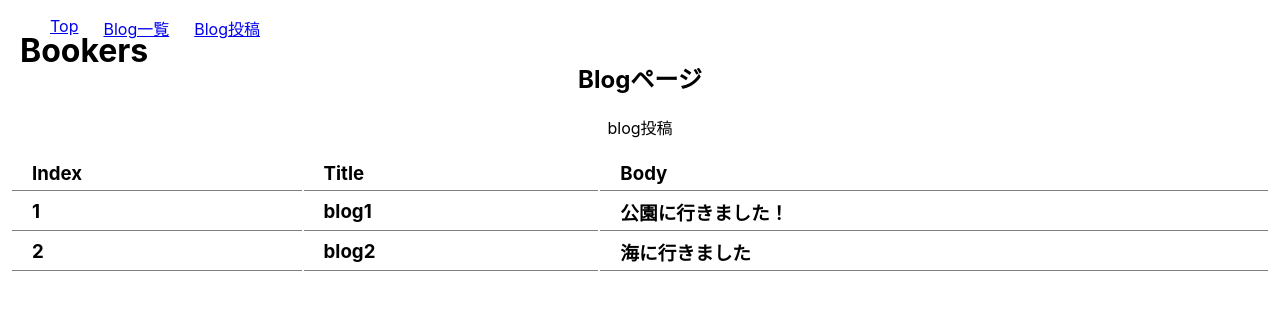
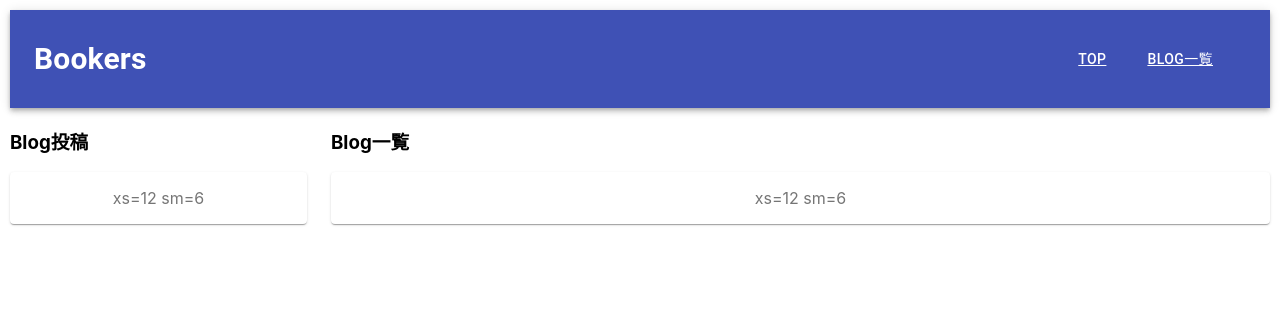
Before and after one commit to suguru-3u/reactStudyProject, a React (Create React App) app: page /blog in a window 1280 px wide. Shown: the top 310 px of the page. Built offline with nearby package versions, Linux system fonts and the light colour scheme; the HTML template or start-up script is replaced by a standard one.

Commit message:
design change

```diff
--- a/src/Header/Header.js
+++ b/src/Header/Header.js
@@ -1,23 +1,43 @@
-// import React from 'react';
-import React,{Component} from 'react';
+import React from 'react';
+import { makeStyles } from '@material-ui/core/styles';
+import AppBar from '@material-ui/core/AppBar';
+import Toolbar from '@material-ui/core/Toolbar';
+import Typography from '@material-ui/core/Typography';
+import Button from '@material-ui/core/Button';
+import IconButton from '@material-ui/core/IconButton';
+import MenuIcon from '@material-ui/icons/Menu';
 import Heading from './Heading';
 import Menu from './Menu';
 
-class Header extends Component{
-    headerStyle ={
-        textAlign:"right"
-    }
 
-  render(){
-    return(
-      <div style={this.style}>
-        <header>
-          <Heading />
-          <Menu />
-        </header>
-      </div>
-    );
-  }
+const useStyles = makeStyles((theme) => ({
+  root: {
+    flexGrow: 1,
+  },
+  menuButton: {
+    marginRight: theme.spacing(2),
+  },
+  title: {
+    flexGrow: 1,
+  },
+}));
+
+export default function ButtonAppBar() {
+  const classes = useStyles();
+
+  return (
+    <div className={classes.root}>
+      <AppBar position="static">
+        <Toolbar>
+          {/* <IconButton edge="start" className={classes.menuButton} color="inherit" aria-label="menu">
+            <MenuIcon />
+          </IconButton> */}
+          <Typography variant="h6" className={classes.title}>
+            <Heading />
+          </Typography>
+           <Menu />
+        </Toolbar>
+      </AppBar>
+    </div>
+  );
 }
-
-export default Header;
--- a/src/Header/Heading.js
+++ b/src/Header/Heading.js
@@ -3,15 +3,9 @@ import React,{Component} from 'react';
 
 class Heading extends Component{
 
-  logStyle = {
-      position: "absolute",
-      left: "20px",
-      top: "10px",
-  }
-
   render(){
     return(
-        <h1 style={this.logStyle}>Bookers</h1>
+        <h2>Bookers</h2>
     );
   }
 }
--- a/src/Header/Menu.js
+++ b/src/Header/Menu.js
@@ -5,26 +5,22 @@ import { Link } from 'react-router-dom'
 // import MainBlog from '../Main/MainBlog';
 // import MainBlogAdd from '../Main/MainBlogAdd';
 // import MainBlogEdit from '../Main/MainBlogEdit';
+import Button from '@material-ui/core/Button';
 
 class Menu extends Component{
 
-    ulStyle = {
-        display: "flex"
-    }
-
-
     liStyle = {
-        display: "inline-block",
+        color: "white",
         marginRight: "25px"
     }
 
     render(){
         return(
-            <ul style={this.ulStyle}>
-                <li style={this.liStyle}><Link to="/" style={this.li}>Top</Link></li>
-                <li style={this.liStyle}><Link to="/blog" style={this.li}>Blog一覧</Link></li>
-                <li style={this.liStyle}><Link to="/blogadd" style={this.li}>Blog投稿</Link></li>
-            </ul>
+            <div>
+                <Button color="inherit"><Link to="/" style={this.liStyle}>Top</Link></Button>
+                <Button color="inherit"><Link to="/blog" style={this.liStyle}>Blog一覧</Link></Button>
+            </div>
+
         );
     }
 }
--- a/src/Main/MainBlog.js
+++ b/src/Main/MainBlog.js
@@ -1,62 +1,34 @@
-import React,{Component} from 'react';
+import React from 'react';
+import { makeStyles } from '@material-ui/core/styles';
+import Paper from '@material-ui/core/Paper';
+import Grid from '@material-ui/core/Grid';
 
-class MainBlog extends Component {
-    h2 = {
-        textAlign:"center"
-    }
+const useStyles = makeStyles((theme) => ({
+  root: {
+    flexGrow: 1,
+  },
+  paper: {
+    padding: theme.spacing(2),
+    textAlign: 'center',
+    color: theme.palette.text.secondary,
+  },
+}));
 
-    p = {
-        textAlign:"center"
-    }
+export default function FullWidthGrid() {
+  const classes = useStyles();
 
-    tableStyle ={
-        margin:"0px",
-        padding:"0px",
-        width:"100%",
-    }
-
-
-    data = [
-        {title:'blog1',
-        body:"公園に行きました！"},
-        {title:"blog2",
-        body:"海に行きました"}
-    ];
-
-    constructor(proos){
-        super(proos);
-        this.blogindex = this.blogindex.bind(this);
-    }
-
-    blogindex(){
-        console.log(this.data);
-        const dataBlog = this.data.map((value,index) =>
-            <tr key={index}><th>{index + 1}</th><th>{value.title}</th><th>{value.body}</th></tr>
-        );
-        console.log(dataBlog);
-        return(
-            <table style={this.tableStyle}>
-                <thead>
-                    <tr>
-                        <th>Index</th><th>Title</th><th>Body</th>
-                    </tr>
-                </thead>
-                <tbody>
-                    {dataBlog}
-                </tbody>
-            </table>
-        )
-    }
-
-    render(){
-        return(
-            <div>
-                <h2 style={this.h2}>Blogページ</h2>
-                <p style={this.p}>blog投稿
-                </p>
-                {this.blogindex()}
-            </div>
-        );
-    }
+  return (
+    <div className={classes.root}>
+        <Grid container spacing={3}>
+            <Grid item xs={12} sm={3}>
+                <h3>Blog投稿</h3>
+            <Paper className={classes.paper}>xs=12 sm=6</Paper>
+            </Grid>
+            <Grid item xs={12} sm={9}>
+                <h3>Blog一覧</h3>
+            <Paper className={classes.paper}>xs=12 sm=6</Paper>
+            </Grid>
+        </Grid>
+    </div>
+  );
 }
-export default MainBlog
--- a/src/Main/MainBlogAdd.js
+++ b/src/Main/MainBlogAdd.js
@@ -1,152 +1,34 @@
-import React,{Component} from 'react';
-import { Link } from 'react-router-dom'
+import React from 'react';
+import { makeStyles } from '@material-ui/core/styles';
+import Paper from '@material-ui/core/Paper';
+import Grid from '@material-ui/core/Grid';
 
-class MainBlogAdd extends Component{
+const useStyles = makeStyles((theme) => ({
+  root: {
+    flexGrow: 1,
+  },
+  paper: {
+    padding: theme.spacing(2),
+    textAlign: 'center',
+    color: theme.palette.text.secondary,
+  },
+}));
 
-    tableStyle ={
-        margin:"0px",
-        padding:"0px",
-    }
+export default function FullWidthGrid() {
+  const classes = useStyles();
 
-    data = [
-        {title:'blog1',
-        body:"公園に行きました！"},
-        {title:"blog2",
-        body:"海に行きました"}
-    ];
-
-    constructor(props){
-        super(props);
-        this.state = {
-            datas:[],
-            title: "",
-            body: "",
-            viewedit:true,
-            editnumber:""
-        };
-        this.doChange = this.doChange.bind(this);
-        this.doAction = this.doAction.bind(this);
-        this.doEditAction = this.doEditAction.bind(this);
-        this.blogindex = this.blogindex.bind(this);
-        this.blogDelete = this.blogDelete.bind(this);
-        this.editview = this.editview.bind(this);
-        this.viewChange = this.viewChange.bind(this);
-    }
-
-    doChange(event){
-        this.setState({[event.target.name]:event.target.value});
-    }
-
-    doEditChange(event){
-        this.setState({[event.target.name]:event.target.value});
-    }
-
-    doAction(event){
-        event.preventDefault();
-        this.setState({
-            datas:[
-                ...this.state.datas,
-                {
-                    title:this.state.title,
-                    body:this.state.body
-                }
-            ],
-            title:"",
-            body:""
-        });
-    }
-
-    doEditAction(event){
-        event.preventDefault();
-        const datas_copy = this.state.datas.slice();
-        datas_copy[this.state.editnumber] = {
-            title:this.state.title,
-            body:this.state.body
-        }
-        this.setState({
-            datas: datas_copy,
-            title:"",
-            body:""
-        });
-    }
-
-    blogindex(){
-        const blogindex = this.state.datas.map((value,index) =>
-            <tr key={index}>
-                <th>{index + 1}</th>
-                <th>{value.title}</th>
-                <th><input type="button" value="Edit" onClick={() => this.editview(index)}/></th>
-                <th><input type="button" value="Delete" onClick={() => this.blogDelete(index)}/></th>
-            </tr>
-        );
-        const blogedit = this.state.editnumber
-        return(
-            <table style={this.tableStyle}>
-                <thead>
-                    <tr>
-                        <th>Index</th><th>Title</th><th></th><th></th>
-                    </tr>
-                </thead>
-                <tbody>
-                    {this.state.viewedit ? (
-                        blogindex
-                    ) : (
-                        <tr key={blogedit}>
-                            <th>{blogedit + 1}</th>
-                            <th>{this.state.datas[blogedit].title}</th>
-                            <th>{this.state.datas[blogedit].body}</th>
-                            <th onClick={this.viewChange}><button>Return</button></th>
-                        </tr>
-                    )}
-                </tbody>
-            </table>
-        )
-    }
-
-    blogDelete(index){
-        this.state.datas.splice(index,1);
-        this.setState({datas: this.state.datas});
-    }
-
-    viewChange(){
-        this.setState({viewedit:!this.state.viewedit});
-    }
-
-    editview(number){
-        this.setState({editnumber:number});
-        this.viewChange();
-    }
-
-    render(){
-        return(
-            <div className="App">
-                {this.state.viewedit ? (
-                    <h2>BlogIndex</h2>
-                ) : (
-                    <h2>BlogEdit</h2>
-                )}
-                {this.state.viewedit ? (
-                    <form onSubmit={this.doAction} >
-                        <p>Title</p>
-                        <input type="text" name="title"  onChange={this.doChange} value={this.state.title} required/>
-                        <p>Body</p>
-                        <input type="text" name="body"  onChange={this.doChange} value={this.state.body} required/>
-                        <br />
-                        <input type="submit" value="投稿"/>
-                     </form>
-                ) : (
-                    <form onSubmit={this.doEditAction} >
-                        <p>Title</p>
-                        <input type="text" name="title"  onChange={this.doChange} value={this.state.datas[this.state.editnumber].title} required/>
-                        <p>Body</p>
-                        <input type="text" name="body"  onChange={this.doChange} value={this.state.datas[this.state.editnumber].body} required/>
-                        <br />
-                        <input type="submit" value="投稿"/>
-                    </form>
-                )}
-                {this.blogindex()}
-            </div>
-        );
-    };
+  return (
+    <div className={classes.root}>
+        <Grid container spacing={3}>
+            <Grid item xs={12} sm={3}>
+                <h3>Blog投稿</h3>
+            <Paper className={classes.paper}>xs=12 sm=6</Paper>
+            </Grid>
+            <Grid item xs={12} sm={9}>
+                <h3>Blog一覧</h3>
+            <Paper className={classes.paper}>xs=12 sm=6</Paper>
+            </Grid>
+        </Grid>
+    </div>
+  );
 }
-export default MainBlogAdd
```
Also changed, not shown: 1 other file (tests, documents, lock files or other folders).
